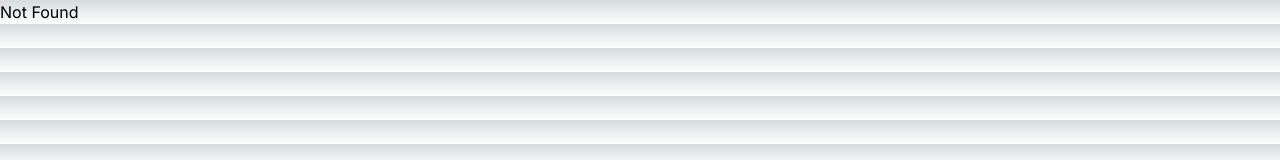
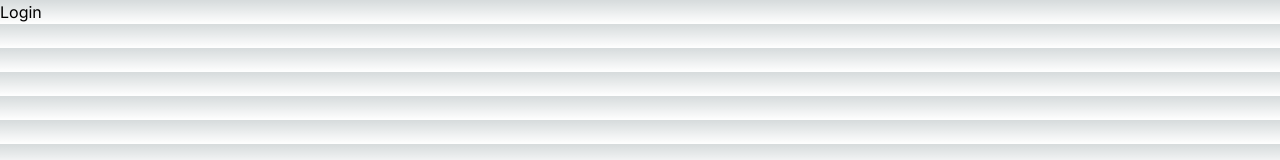
Before and after one commit to itsparasbisht/nextjs-14-init, a Next.js app: page /login in a window 1280 px wide. Before the commit this address had no page. Shown: the top 160 px of the page. Built offline with nearby package versions, Linux system fonts and the light colour scheme.

Commit message:
route groups

```diff
--- /dev/null
+++ b/app/(auth)/login/page.tsx
@@ -0,0 +1,5 @@
+import React from "react";
+
+export default function Login() {
+  return <div>Login</div>;
+}
--- /dev/null
+++ b/app/(auth)/register/page.tsx
@@ -0,0 +1,5 @@
+import React from "react";
+
+export default function Register() {
+  return <div>Register</div>;
+}
--- /dev/null
+++ b/components/page.tsx
@@ -0,0 +1,5 @@
+import React from "react";
+
+export default function page() {
+  return <div>page</div>;
+}
```
